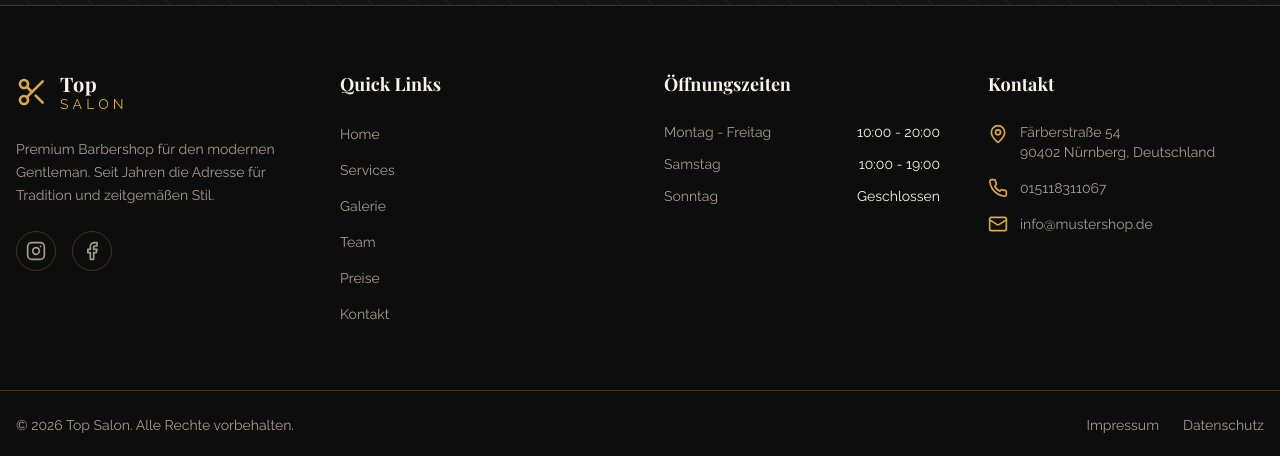
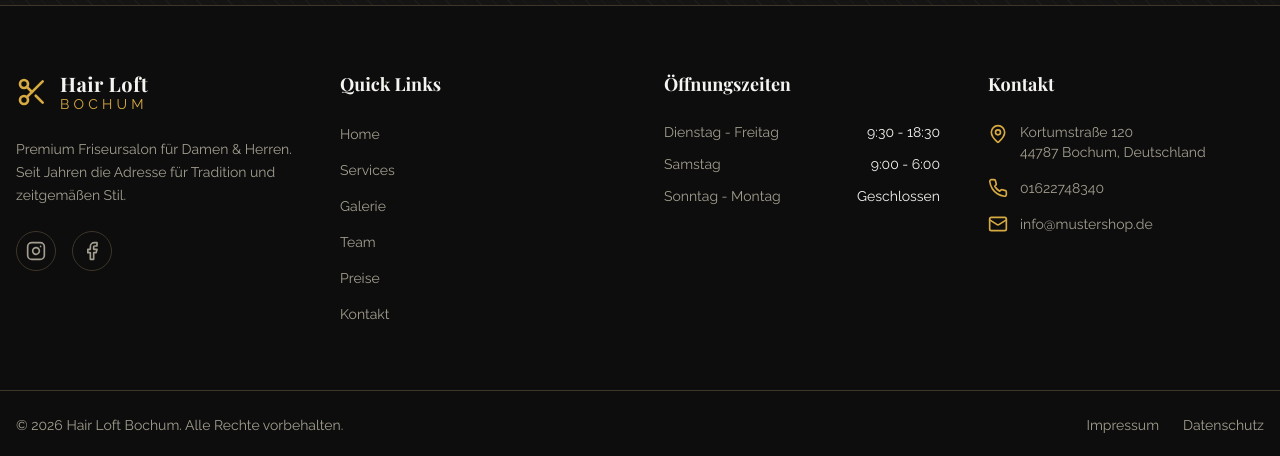
Before and after one commit to hbmarkofficial-business/Hair-Loft-Bochum, a React (Vite) app: page / in a window 1280 px wide. Shown: the part 4579-5035 px from the top of the page. Built offline with nearby package versions, Linux system fonts and the light colour scheme.

Commit message:
Update Footer.tsx

```diff
--- a/src/components/Footer.tsx
+++ b/src/components/Footer.tsx
@@ -15,15 +15,15 @@ export const Footer = () => {
               <Scissors className="w-8 h-8 text-primary transition-transform duration-300 group-hover:rotate-45" />
               <div className="flex flex-col">
                 <span className="font-display text-xl font-bold text-foreground tracking-wide">
-                  Top
+                  Hair Loft
                 </span>
                 <span className="text-primary text-sm tracking-[0.3em] uppercase -mt-1">
-                  Salon
+                  Bochum
                 </span>
               </div>
             </Link>
             <p className="text-muted-foreground text-sm leading-relaxed">
-              Premium Barbershop für den modernen Gentleman.
+              Premium Friseursalon für Damen & Herren.
               Seit Jahren die Adresse für Tradition und zeitgemäßen Stil.
 
             </p>
@@ -82,16 +82,16 @@ export const Footer = () => {
             </h4>
             <ul className="space-y-3 text-sm">
               <li className="flex justify-between text-muted-foreground">
-                <span>Montag - Freitag</span>
-                <span className="text-foreground">10:00 - 20:00</span>
+                <span>Dienstag - Freitag</span>
+                <span className="text-foreground">9:30 - 18:30</span>
               </li>
             <li className="flex justify-between text-muted-foreground">
                 <span>Samstag</span>
-                <span className="text-foreground">10:00 - 19:00 </span>
+                <span className="text-foreground">9:00 - 6:00 </span>
               </li>
 
               <li className="flex justify-between text-muted-foreground">
-                <span>Sonntag</span>
+                <span>Sonntag - Montag</span>
                 <span className="text-foreground">Geschlossen</span>
               </li>
             </ul>
@@ -106,17 +106,17 @@ export const Footer = () => {
               <li className="flex items-start gap-3">
                 <MapPin className="w-5 h-5 text-primary shrink-0 mt-0.5" />
                 <span className="text-muted-foreground text-sm">
-                 Färberstraße 54<br />
-                  90402 Nürnberg, Deutschland
+                 Kortumstraße 120<br />
+                  44787 Bochum, Deutschland
                 </span>
               </li>
               <li className="flex items-center gap-3">
                 <Phone className="w-5 h-5 text-primary shrink-0" />
                 <a
-                  href="tel:015118311067"
+                  href="tel:01622748340"
                   className="text-muted-foreground hover:text-primary transition-colors text-sm"
                 >
-                015118311067
+                01622748340
                 </a>
               </li>
               <li className="flex items-center gap-3">
@@ -137,7 +137,7 @@ export const Footer = () => {
       <div className="border-t border-border">
         <div className="container mx-auto px-4 py-6 flex flex-col md:flex-row justify-between items-center gap-4">
           <p className="text-muted-foreground text-sm">
-            © {currentYear} Top Salon. Alle Rechte vorbehalten.
+            © {currentYear} Hair Loft Bochum. Alle Rechte vorbehalten.
           </p>
           <div className="flex gap-6 text-sm">
             <Link to="/impressum" className="text-muted-foreground hover:text-primary transition-colors">
```
